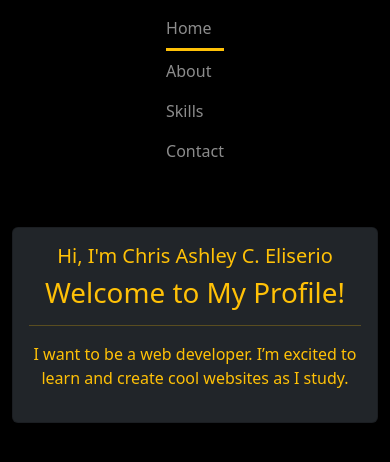
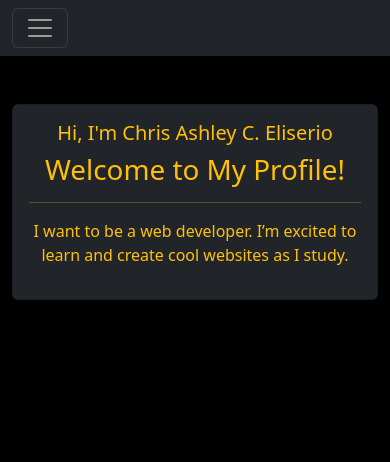
Before and after one commit to tortangChris/my-profile-web, a React (Create React App) app: page / in a window 390 px wide. Shown: the top 462 px of the page. Built offline with nearby package versions, Linux system fonts and the light colour scheme.

Commit message:
Implement Responsive Navigation for Phone User

```diff
--- a/package.json
+++ b/package.json
@@ -8,6 +8,7 @@
     "@testing-library/user-event": "^13.5.0",
     "bootstrap": "^5.3.3",
     "react": "^18.3.1",
+    "react-bootstrap": "^2.10.5",
     "react-dom": "^18.3.1",
     "react-router-dom": "^6.26.2",
     "react-scripts": "5.0.1",
--- a/public/index.html
+++ b/public/index.html
@@ -40,5 +40,8 @@
       To begin the development, run `npm start` or `yarn start`.
       To create a production bundle, use `npm run build` or `yarn build`.
     -->
+    <script src="https://code.jquery.com/jquery-3.5.1.slim.min.js"></script>
+    <script src="https://cdn.jsdelivr.net/npm/@popperjs/core@2.9.2/dist/umd/popper.min.js"></script>
+    <script src="https://stackpath.bootstrapcdn.com/bootstrap/4.5.2/js/bootstrap.min.js"></script>
   </body>
 </html>
--- a/src/App.js
+++ b/src/App.js
@@ -1,5 +1,6 @@
 import React, { useState } from 'react';
 import { BrowserRouter as Router, Routes, Route, Link } from 'react-router-dom';
+import { Navbar, Nav, Container } from 'react-bootstrap';
 import Home from './Home';
 import About from './About';
 import Skills from './Skills';
@@ -20,21 +21,27 @@ const App = () => {
   return (
     <Router>
       <div style={{ backgroundColor: '#000', minHeight: '100vh' }}>
-        <nav className="navbar navbar-expand-lg navbar-dark">
-          <ul className='navbar-nav mx-auto'>
-            {navItems.map(item => (
-              <li className='nav-item' key={item.name}>
-                <Link
-                  className='nav-link'
-                  to={item.path}
-                  onClick={() => setActiveLink(item.name.toLowerCase())}
-                  style={{ borderBottom: activeLink === item.name.toLowerCase() ? '3px solid #FFC107' : 'none' }}>
-                  {item.name}
-                </Link>
-              </li>
-            ))}
-          </ul>
-        </nav>
+        <Navbar collapseOnSelect expand="lg" bg="dark" variant="dark">
+          <Container>
+            <Navbar.Toggle aria-controls="responsive-navbar-nav" />
+            <Navbar.Collapse id="responsive-navbar-nav">
+              <Nav className="mx-auto">
+                {navItems.map((item) => (
+                  <Nav.Link
+                    key={item.name}
+                    as={Link}
+                    to={item.path}
+                    onClick={() => setActiveLink(item.name.toLowerCase())}
+                    className={activeLink === item.name.toLowerCase() ? 'active' : ''}
+                    style={{ borderBottom: activeLink === item.name.toLowerCase() ? '3px solid #FFC107' : 'none' }}
+                  >
+                    {item.name}
+                  </Nav.Link>
+                ))}
+              </Nav>
+            </Navbar.Collapse>
+          </Container>
+        </Navbar>
 
         <Routes>
           <Route path="/" element={<Home />} />
```
Also changed, not shown: 1 other file (tests, documents, lock files or other folders).
